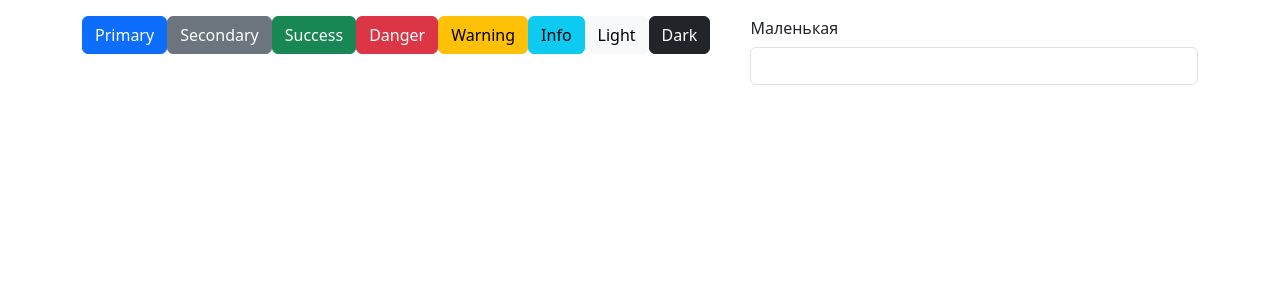
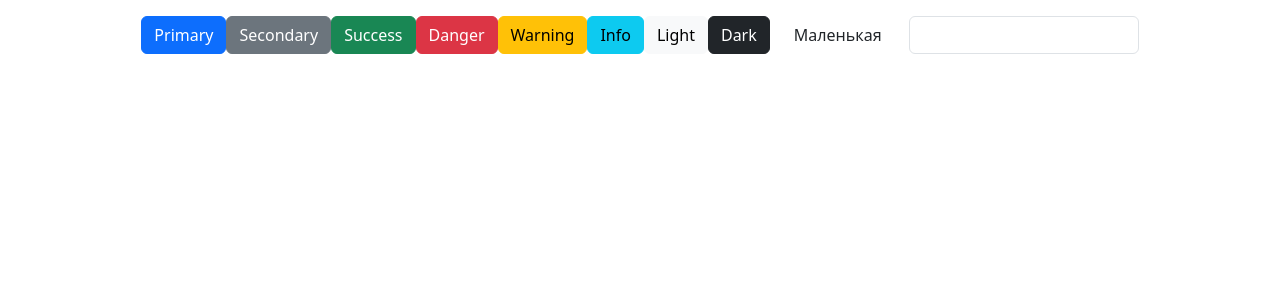
Before and after one commit to DenVlas1/VueJSCourse, a Vue app: page / in a window 1280 px wide. Shown: the top 300 px of the page. Built offline with nearby package versions, Linux system fonts and the light colour scheme.

Commit message:
Оновлене завдання

```diff
--- a/src/App.vue
+++ b/src/App.vue
@@ -1,8 +1,8 @@
 <!-- src/App.vue -->
 <template>
-  <b-container>
-    <b-row class="my-3">
-      <b-col cols="auto">
+  <b-container  >
+    <b-row class="my-3  justify-content-md-center"  >
+      <b-col cols="auto"  >
         <b-button variant="primary">Primary</b-button>
         <b-button variant="secondary">Secondary</b-button>
         <b-button variant="success">Success</b-button>
@@ -12,9 +12,12 @@
         <b-button variant="light">Light</b-button>
         <b-button variant="dark">Dark</b-button>
       </b-col>
-      <b-col>
-        <b-form-group class="ms-3" label="Маленькая">
-          <b-form-input></b-form-input>
+      <b-col cols="auto"  >
+        <b-form-group label="Маленькая"
+                      label-for="input-1"
+                      label-cols-sm="4"
+                      class=" d-inline-flex">
+          <b-form-input  id="input-1"></b-form-input>
         </b-form-group>
       </b-col>
     </b-row>
```
